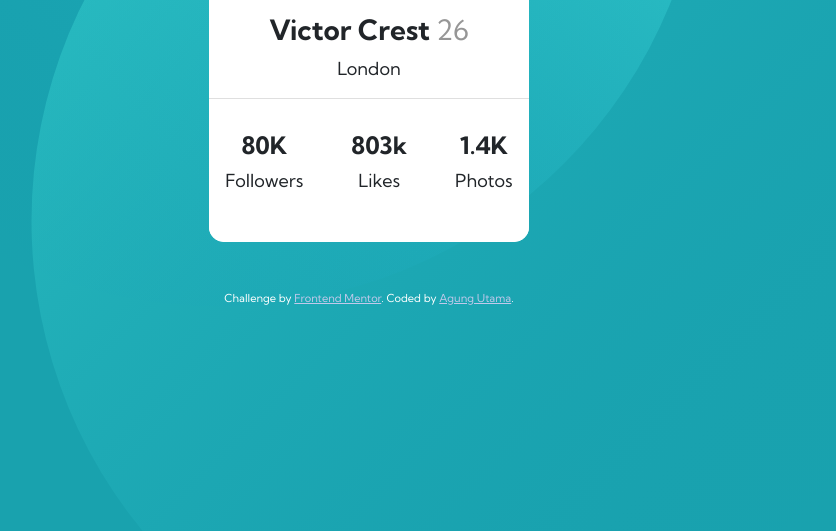
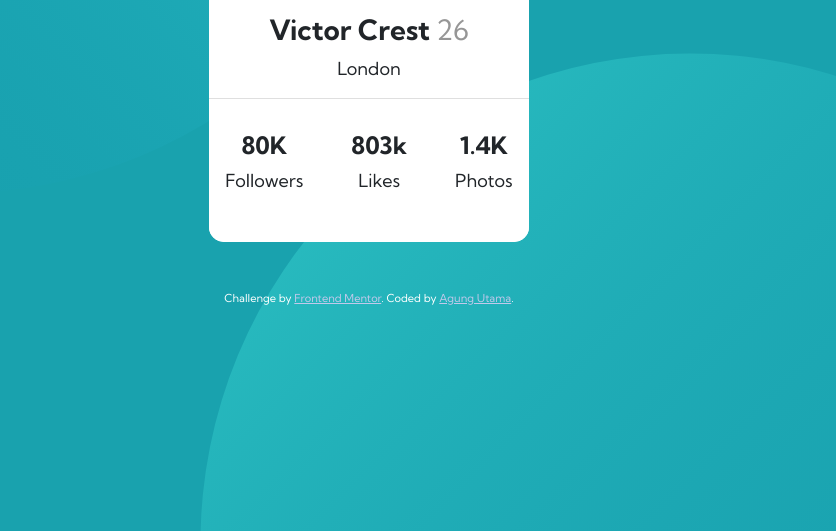
Before and after one commit to gnugautama/profile-card-component, a plain HTML site: page index.html in a window 1280 px wide. Shown: the part 269-800 px from the top of the page, without its empty margins (271-1107 px from the left). Drawn offline with nearby package versions, Linux system fonts and the light colour scheme; a web font is replaced by a local one.

Commit message:
added circle background

```diff
--- a/style.css
+++ b/style.css
@@ -6,8 +6,8 @@ body {
   font-family: "Kumbh Sans", sans-serif;
   text-align: center;
   background-color: hsl(185, 75%, 39%);
-  background-image: url("./images/bg-pattern-bottom.svg"), url("./images/bg-pattern-top.svg");
-  background-position: top right, bottom left;
+  background-image: url("./images/bg-pattern-top.svg"), url("./images/bg-pattern-bottom.svg");
+  background-position: -88% 128%, 156% -80%;
   background-repeat: no-repeat, no-repeat;
 }
 
@@ -47,3 +47,9 @@ span {
 .attribution a {
   color: hsl(229, 50%, 84%);
 }
+
+@media only screen and (max-widht: 768px) {
+  body {
+    background-position: 132% 132%, 17% -79%;
+  }
+}
```
